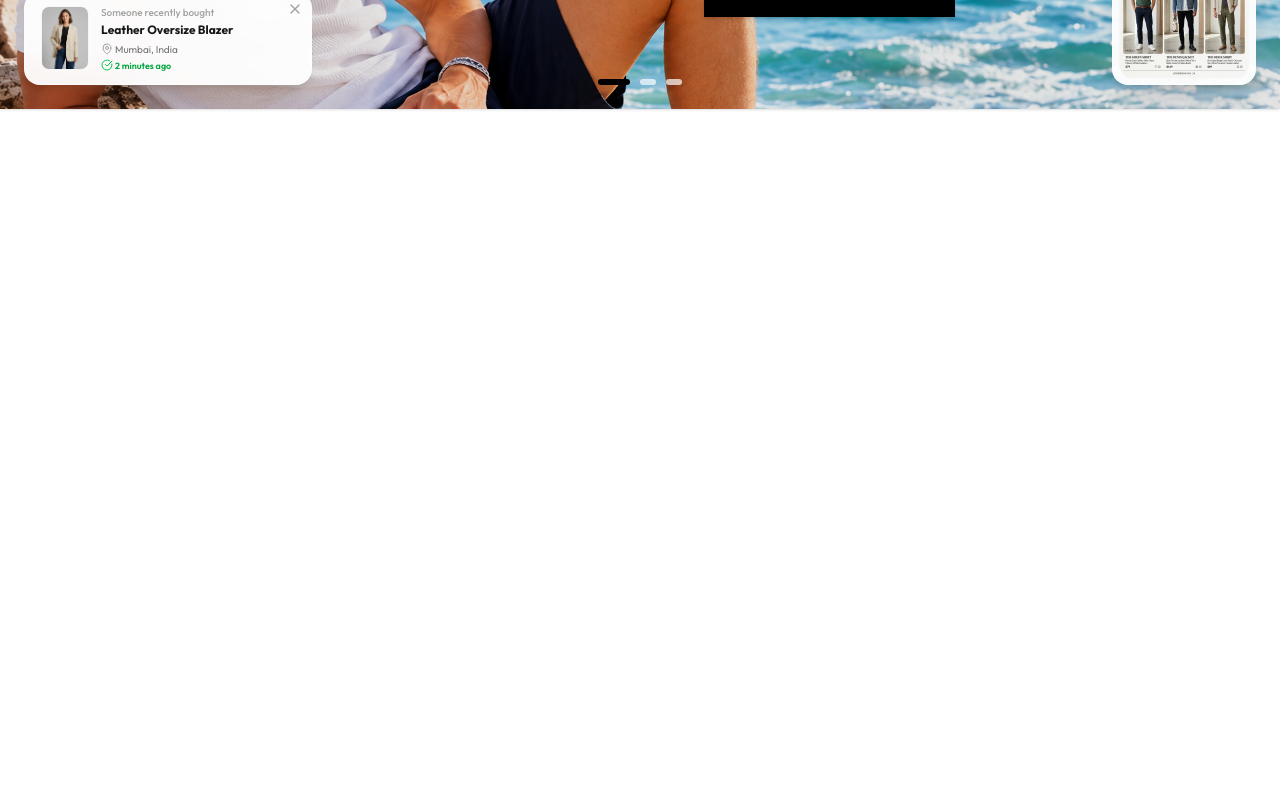
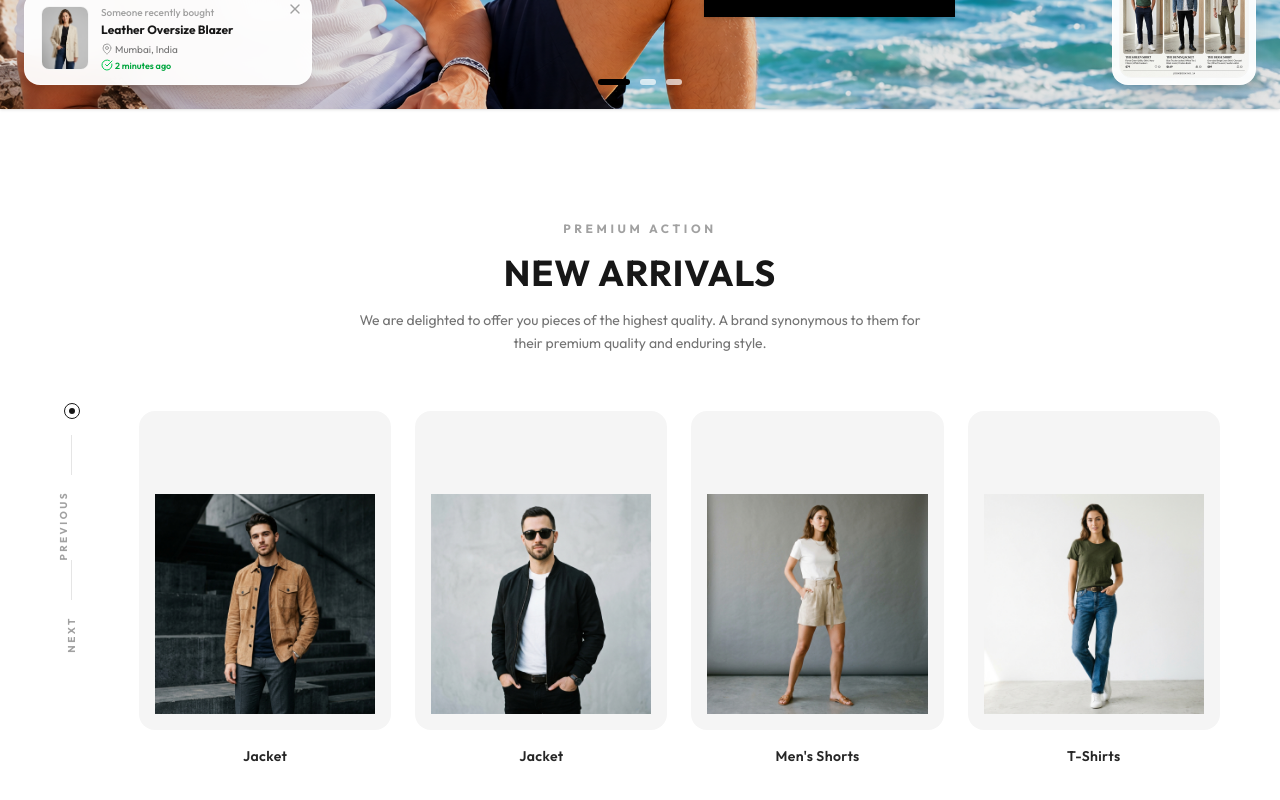
Before and after one commit to sivaathri/Clothing-UI-design-, a React (Vite) app: page / in a window 1280 px wide. Shown: the part 596-1396 px from the top of the page. Before the commit the page ends 800 px from the top, so only its background shows below. Built offline with nearby package versions, Linux system fonts and the light colour scheme.

Commit message:
feat: implement interactive New Arrivals catalog carousel with vertical controls

```diff
--- a/src/App.jsx
+++ b/src/App.jsx
@@ -2,6 +2,7 @@ import React from 'react';
 import Header from './components/Header';
 import Categories from './components/Categories';
 import Hero from './components/Hero';
+import NewArrivals from './components/NewArrivals';
 
 function App() {
   return (
@@ -14,6 +15,9 @@ function App() {
 
       {/* Hero Showcase slider */}
       <Hero />
+
+      {/* New Arrivals Section */}
+      <NewArrivals />
     </div>
   );
 }
--- /dev/null
+++ b/src/components/NewArrivals.jsx
@@ -0,0 +1,111 @@
+import React, { useState } from 'react';
+
+const arrivals = [
+  { id: 1, name: 'Jacket', image: '/images/shirts.png' },
+  { id: 2, name: 'Jacket', image: '/images/jacket.png' },
+  { id: 3, name: 'Men\'s Shorts', image: '/images/shorts.png' },
+  { id: 4, name: 'T-Shirts', image: '/images/tshirts.png' },
+  { id: 5, name: 'Hoodies', image: '/images/hoodies.png' },
+  { id: 6, name: 'Sweatshirts', image: '/images/sweatshirts.png' },
+];
+
+export default function NewArrivals() {
+  const [currentIndex, setCurrentIndex] = useState(0);
+  const itemsPerPage = 4;
+  const maxIndex = arrivals.length - itemsPerPage;
+
+  const handlePrev = () => {
+    if (currentIndex > 0) {
+      setCurrentIndex(currentIndex - 1);
+    } else {
+      setCurrentIndex(maxIndex); // Loop to end
+    }
+  };
+
+  const handleNext = () => {
+    if (currentIndex < maxIndex) {
+      setCurrentIndex(currentIndex + 1);
+    } else {
+      setCurrentIndex(0); // Loop to start
+    }
+  };
+
+  return (
+    <section className="w-full max-w-[1440px] mx-auto px-4 sm:px-8 lg:px-12 py-16 select-none bg-white">
+      {/* Header Info */}
+      <div className="text-center max-w-xl mx-auto mb-12 space-y-4">
+        <span className="text-[11px] sm:text-xs font-bold tracking-[0.3em] text-neutral-400 uppercase block">
+          PREMIUM ACTION
+        </span>
+        <h2 className="text-3xl sm:text-4xl font-extrabold tracking-wide text-neutral-900 uppercase">
+          NEW ARRIVALS
+        </h2>
+        <p className="text-neutral-500 text-sm sm:text-[14px] leading-relaxed">
+          We are delighted to offer you pieces of the highest quality. A brand synonymous
+          to them for their premium quality and enduring style.
+        </p>
+      </div>
+
+      {/* Main Slider Row */}
+      <div className="flex items-start">
+
+        {/* Left Vertical Nav Indicator */}
+        <div className="hidden md:flex flex-col items-center space-y-4 shrink-0 mr-8 text-neutral-400">
+          <div className="w-4 h-4 rounded-full border border-neutral-900 flex items-center justify-center">
+            <div className="w-1.5 h-1.5 rounded-full bg-neutral-900"></div>
+          </div>
+          <div className="w-px h-10 bg-neutral-200"></div>
+          <button
+            onClick={handlePrev}
+            className="text-[10px] tracking-[0.25em] font-bold uppercase cursor-pointer hover:text-neutral-900 transition-colors py-2 [writing-mode:vertical-lr] rotate-180 select-none active:scale-95"
+          >
+            PREVIOUS
+          </button>
+          <div className="w-px h-10 bg-neutral-200"></div>
+          <button
+            onClick={handleNext}
+            className="text-[10px] tracking-[0.25em] font-bold uppercase cursor-pointer hover:text-neutral-900 transition-colors py-2 [writing-mode:vertical-lr] rotate-180 select-none active:scale-95"
+          >
+            NEXT
+          </button>
+        </div>
+
+        {/* Carousel Grid View */}
+        <div className="flex-1 overflow-hidden py-2">
+          <div
+            className="flex transition-transform duration-500 ease-out"
+            style={{
+              transform: `translateX(-${currentIndex * 25}%)`,
+              width: `${(arrivals.length / itemsPerPage) * 100}%`
+            }}
+          >
+            {arrivals.map((item) => (
+              <div
+                key={item.id}
+                className="px-3 shrink-0"
+                style={{ width: `${100 / arrivals.length}%` }}
+              >
+                <div className="flex flex-col group cursor-pointer">
+                  {/* Card Container */}
+                  <div className="w-full aspect-[3/3.8] rounded-2xl overflow-hidden bg-[#f5f5f5] hover:bg-[#ebebeb] transition-colors duration-300 relative flex items-end justify-center p-4">
+                    <img
+                      src={item.image}
+                      alt={item.name}
+                      draggable="false"
+                      className="w-full h-[95%] object-contain object-bottom transition-transform duration-500 group-hover:scale-103"
+                    />
+                  </div>
+                  {/* Card Label */}
+                  <span className="mt-4 text-center text-sm font-semibold tracking-wide text-neutral-800 group-hover:text-black transition-colors">
+                    {item.name}
+                  </span>
+                </div>
+              </div>
+            ))}
+          </div>
+        </div>
+
+      </div>
+    </section>
+  );
+}
```
